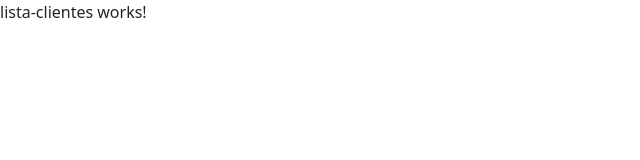
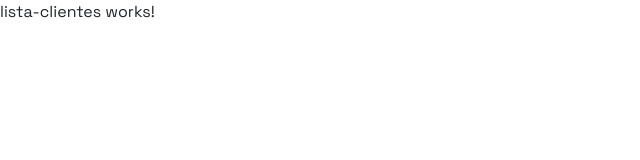
Before and after one commit to jnvbzs/agenda-clientes.app, an Angular app: page /clientes in a window 1280 px wide. Shown: the top 160 px of the page, without its empty margins (0-640 px from the left). Built offline with nearby package versions, Linux system fonts and the light colour scheme.

Commit message:
chore: trocar fonte dos estilos

```diff
--- a/src/styles.css
+++ b/src/styles.css
@@ -1 +1,7 @@
 /* You can add global styles to this file, and also import other style files */
+
+@import url('https://fonts.googleapis.com/css2?family=Space+Grotesk:wght@300..700&display=swap');
+
+:root {
+    --bs-body-font-family: 'Space Grotesk', sans-serif;
+}
```
